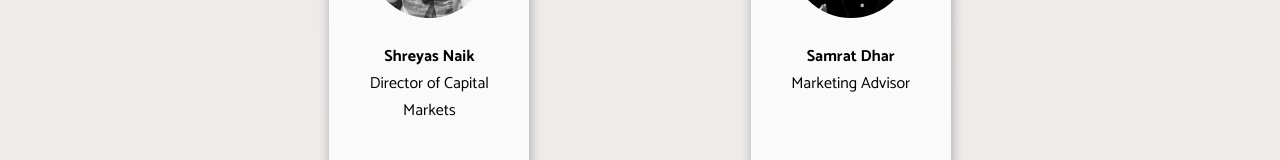
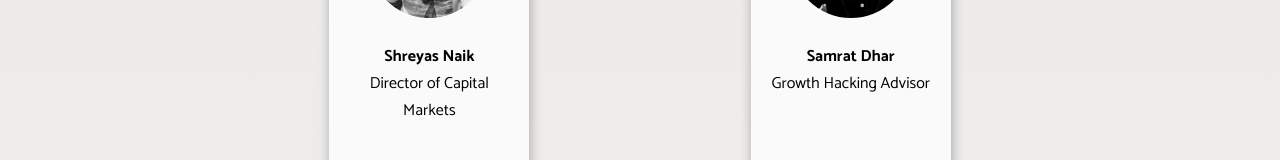
Before and after one commit to mritunjaysaha/project-1, a Next.js app: page / in a window 1280 px wide. Shown: the part 3544-3704 px from the top of the page. Built offline with nearby package versions, Linux system fonts and the light colour scheme.

Commit message:
updated team details

```diff
--- a/data.js
+++ b/data.js
@@ -62,7 +62,7 @@ export const teamData = [
     },
     {
         name: "Samrat Dhar",
-        designation: "Marketing Advisor",
+        designation: "Growth Hacking Advisor",
         img: "/assets/team2.jpg",
         linkedin: "https://www.linkedin.com/in/samratdhar/",
     },
```
